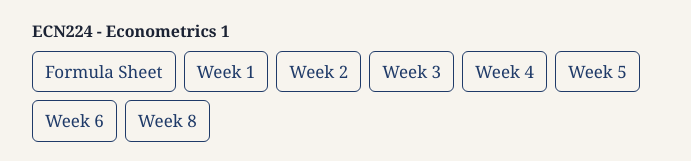
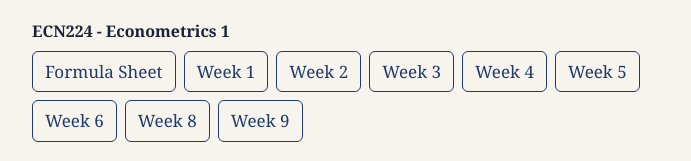
Before and after one commit to michaelz09765/michaelz09765.github.io, a plain HTML site: page index.html in a window 1280 px wide. Shown: the part 505-666 px from the top of the page, without its empty margins (288-979 px from the left). Drawn offline with Linux system fonts and the light colour scheme.

Commit message:
Update the book list

```diff
--- a/index.html
+++ b/index.html
@@ -18,7 +18,7 @@
   <h3>ECN214 - Games and Strategies</h3>
   <p class="weeks"><a href="https://github.com/michaelz09765/michaelz09765.github.io/releases/download/books/ECN214_Week_01_Solutions.pdf" rel="nofollow">Week 1</a> <a href="https://github.com/michaelz09765/michaelz09765.github.io/releases/download/books/ECN214_Week_02_Solutions.pdf" rel="nofollow">Week 2</a> <a href="https://github.com/michaelz09765/michaelz09765.github.io/releases/download/books/ECN214_Week_03_Solutions.pdf" rel="nofollow">Week 3</a> <a href="https://github.com/michaelz09765/michaelz09765.github.io/releases/download/books/ECN214_Week_04_Solutions.pdf" rel="nofollow">Week 4</a> <a href="https://github.com/michaelz09765/michaelz09765.github.io/releases/download/books/ECN214_Week_05_Solutions.pdf" rel="nofollow">Week 5</a> <a href="https://github.com/michaelz09765/michaelz09765.github.io/releases/download/books/ECN214_Week_06_Solutions.pdf" rel="nofollow">Week 6</a> <a href="https://github.com/michaelz09765/michaelz09765.github.io/releases/download/books/ECN214_Week_07_Solutions.pdf" rel="nofollow">Week 7</a></p>
   <h3>ECN224 - Econometrics 1</h3>
-  <p class="weeks"><a href="https://github.com/michaelz09765/michaelz09765.github.io/releases/download/books/ECN224_Formula_Sheet.pdf" rel="nofollow">Formula Sheet</a> <a href="https://github.com/michaelz09765/michaelz09765.github.io/releases/download/books/ECN224_Week_01_Solutions.pdf" rel="nofollow">Week 1</a> <a href="https://github.com/michaelz09765/michaelz09765.github.io/releases/download/books/ECN224_Week_02_Solutions.pdf" rel="nofollow">Week 2</a> <a href="https://github.com/michaelz09765/michaelz09765.github.io/releases/download/books/ECN224_Week_03_Solutions.pdf" rel="nofollow">Week 3</a> <a href="https://github.com/michaelz09765/michaelz09765.github.io/releases/download/books/ECN224_Week_04_Solutions.pdf" rel="nofollow">Week 4</a> <a href="https://github.com/michaelz09765/michaelz09765.github.io/releases/download/books/ECN224_Week_05_Solutions.pdf" rel="nofollow">Week 5</a> <a href="https://github.com/michaelz09765/michaelz09765.github.io/releases/download/books/ECN224_Week_06_Solutions.pdf" rel="nofollow">Week 6</a> <a href="https://github.com/michaelz09765/michaelz09765.github.io/releases/download/books/ECN224_Week_08_Solutions.pdf" rel="nofollow">Week 8</a></p>
+  <p class="weeks"><a href="https://github.com/michaelz09765/michaelz09765.github.io/releases/download/books/ECN224_Formula_Sheet.pdf" rel="nofollow">Formula Sheet</a> <a href="https://github.com/michaelz09765/michaelz09765.github.io/releases/download/books/ECN224_Week_01_Solutions.pdf" rel="nofollow">Week 1</a> <a href="https://github.com/michaelz09765/michaelz09765.github.io/releases/download/books/ECN224_Week_02_Solutions.pdf" rel="nofollow">Week 2</a> <a href="https://github.com/michaelz09765/michaelz09765.github.io/releases/download/books/ECN224_Week_03_Solutions.pdf" rel="nofollow">Week 3</a> <a href="https://github.com/michaelz09765/michaelz09765.github.io/releases/download/books/ECN224_Week_04_Solutions.pdf" rel="nofollow">Week 4</a> <a href="https://github.com/michaelz09765/michaelz09765.github.io/releases/download/books/ECN224_Week_05_Solutions.pdf" rel="nofollow">Week 5</a> <a href="https://github.com/michaelz09765/michaelz09765.github.io/releases/download/books/ECN224_Week_06_Solutions.pdf" rel="nofollow">Week 6</a> <a href="https://github.com/michaelz09765/michaelz09765.github.io/releases/download/books/ECN224_Week_08_Solutions.pdf" rel="nofollow">Week 8</a> <a href="https://github.com/michaelz09765/michaelz09765.github.io/releases/download/books/ECN224_Week_09_Solutions.pdf" rel="nofollow">Week 9</a></p>
   <h3>ECN240 - Financial Statements and Analysis</h3>
   <p class="weeks"><a href="https://github.com/michaelz09765/michaelz09765.github.io/releases/download/books/ECN240_Week_01_Solutions.pdf" rel="nofollow">Week 1</a> <a href="https://github.com/michaelz09765/michaelz09765.github.io/releases/download/books/ECN240_Week_02_Solutions.pdf" rel="nofollow">Week 2</a> <a href="https://github.com/michaelz09765/michaelz09765.github.io/releases/download/books/ECN240_Week_03_Solutions.pdf" rel="nofollow">Week 3</a> <a href="https://github.com/michaelz09765/michaelz09765.github.io/releases/download/books/ECN240_Week_04_Solutions.pdf" rel="nofollow">Week 4</a> <a href="https://github.com/michaelz09765/michaelz09765.github.io/releases/download/books/ECN240_Week_05_Solutions.pdf" rel="nofollow">Week 5</a> <a href="https://github.com/michaelz09765/michaelz09765.github.io/releases/download/books/ECN240_Week_06_Solutions.pdf" rel="nofollow">Week 6</a> <a href="https://github.com/michaelz09765/michaelz09765.github.io/releases/download/books/ECN240_Week_08_Solutions.pdf" rel="nofollow">Week 8</a></p>
   <h3>ECN241 - Asset Pricing</h3>
```
